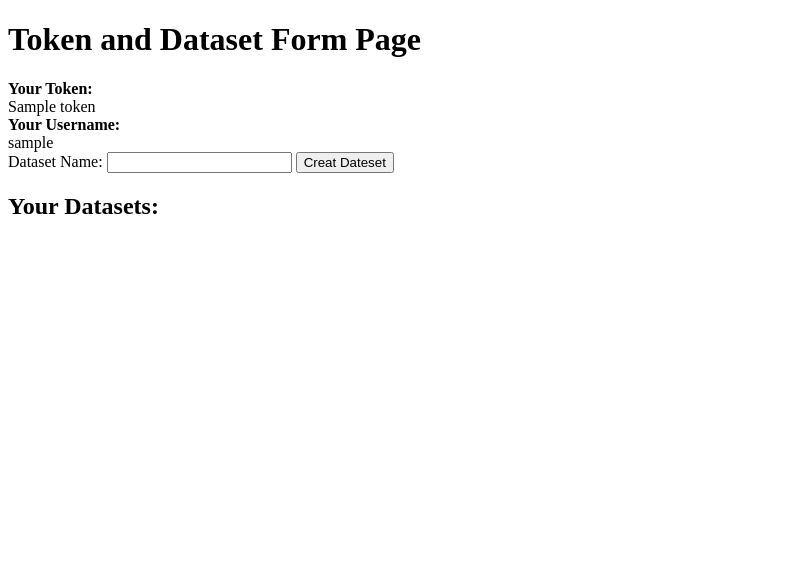
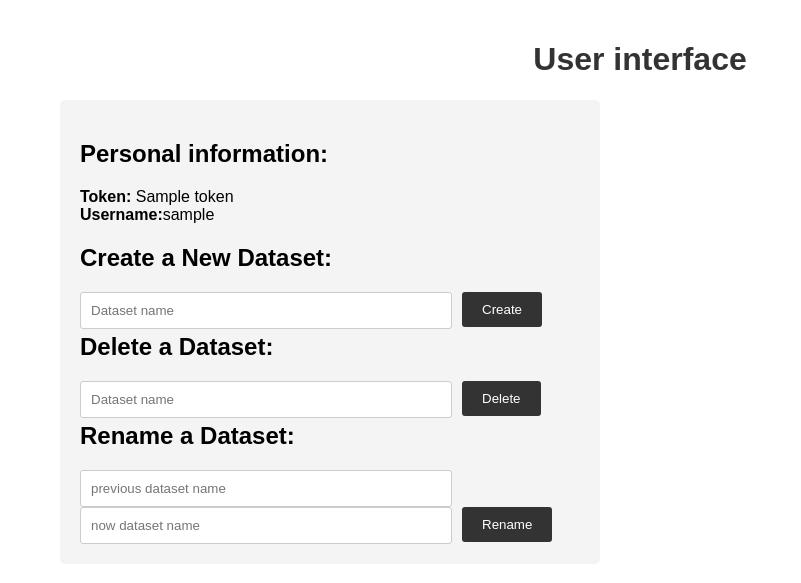
Before and after one commit to LZUCSWang/OCSIP, a Django app: template home/templates/usr.html in a window 1280 px wide. Shown: the top 583 px of the page, without its empty margins (0-801 px from the left). Run offline with Django 4.2, Linux system fonts and the light colour scheme; data comes from the database, SQL or seed files in the repository; both versions use the stored data as it was after the commit; tables that the repository leaves empty hold one stand-in row (values such as "Sample post"); the template is opened without the code that fills it: values that come from a table or form of the project are taken from there, most other values are stand-ins (such as "Sample title", 1, 10 or a date in 2020).

Commit message:
更新删除和重命名数据集

```diff
--- a/OCSIP/urls.py
+++ b/OCSIP/urls.py
@@ -15,14 +15,14 @@ Including another URLconf
 """
 from django.contrib import admin
 from django.urls import path
-from home.views import home, django_upload_data, django_login, usr, django_creat_dataset, django_delete_data, django_rename_dataset, django_delete_dataset
+from home.views import home, django_upload_data, django_login, usr, django_create_dataset, django_delete_data, django_rename_dataset, django_delete_dataset
 urlpatterns = [
     path("admin/", admin.site.urls),
     path("usr/<str:token>", usr, name="usr"),
     path("home/", home, name="home"),
     path("", django_login, name="login"),
     path('upload_data/', django_upload_data, name='add'),
-    path('creat_dataset/', django_creat_dataset,
+    path('creat_dataset/', django_create_dataset,
          name='creat_dataset'),
     path('delete_data/', django_delete_data, name='delete_data'),
     path('rename_dataset/', django_rename_dataset, name='rename_dataset'),
--- a/home/templates/usr.html
+++ b/home/templates/usr.html
@@ -1,50 +1,190 @@
 <!DOCTYPE html>
 <html lang="en">
+
 <head>
   <meta charset="UTF-8" />
   <meta name="viewport" content="width=device-width, initial-scale=1.0" />
   <title>Token and Dataset Form</title>
+  <style>
+    body {
+      font-family: Arial, sans-serif;
+      margin: 0;
+      padding: 20px;
+    }
+
+    h1 {
+      text-align: center;
+      color: #333;
+    }
+
+    .form-container {
+      max-width: 500px;
+      margin: 0 auto;
+      padding: 20px;
+      background-color: #f4f4f4;
+      border-radius: 5px;
+    }
+
+    .form-container h2 {
+      margin-top: 20px;
+    }
+
+    .form-container label {
+      display: block;
+      margin-bottom: 10px;
+      font-weight: bold;
+      color: #333;
+    }
+
+    .form-container input[type="text"] {
+      width: 70%;
+      padding: 10px;
+      border: 1px solid #ccc;
+      border-radius: 3px;
+      float: left;
+    }
+
+    .form-container button[type="submit"] {
+      padding: 10px 20px;
+      background-color: #333;
+      color: #fff;
+      border: none;
+      border-radius: 3px;
+      cursor: pointer;
+      margin-left: 10px;
+      float: left;
+    }
+
+    .form-container p {
+      color: red;
+      display: block;
+      float: none;
+      clear: both;
+    }
+
+    .dataset-list {
+      margin-top: 0px;
+      padding: 0;
+      list-style-type: none;
+    }
+
+    .dataset-list li {
+      margin-bottom: 10px;
+      padding: 10px;
+      background-color: #f9f9f9;
+      border-radius: 5px;
+    }
+
+    .dataset-list li strong {
+      color: #333;
+    }
+
+    .dataset-list li button {
+      padding: 5px 10px;
+      background-color: #333;
+      color: #fff;
+      border: none;
+      border-radius: 3px;
+      cursor: pointer;
+    }
+
+    .content {
+      width: 100%;
+      display: flex;
+      justify-content: space-between;
+    }
+
+    .left-content {
+      width: 50%;
+      flex: auto;
+    }
+
+    .right-content {
+      width: 50%;
+      flex: auto;
+    }
+  </style>
 </head>
+
 <body>
-    <h1>Token and Dataset Form Page</h1>
+  <h1>User interface</h1>
+  <div class="content">
+    <div class="left-content">
+      <div class="form-container">
+        <h2>Personal information:</h2>
+        <div>
+          <strong>Token:</strong> {{ token }}
+        </div>
+        <div>
+          <strong>Username:</strong>{{ username }}
+        </div>
 
-    <div>
-      <strong>Your Token:</strong>
-      <!-- 使用 Django 模板语言显示 token -->
-      <div>{{ token }}</div>
-      <strong>Your Username:</strong>
-      <!-- 使用 Django 模板语言显示 username -->
-      <div>{{ username }}</div>
-
-      <!-- 表单 -->
+        <h2>Create a New Dataset:</h2>
         <form method="post" action="{% url 'creat_dataset' %}">
           {% csrf_token %}
-
-        <!-- 输入框，用于输入 dataset_name -->
-        <label for="dataset_name">Dataset Name:</label>
-        <input type="text" id="dataset_name" name="dataset_name" required />
-        <!-- 提交按钮 -->
-        <button type="submit">Creat Dateset</button>
-        <!-- 数据集列表 -->
-        <h2>Your Datasets:</h2>
-        <ul>
+          <input type="text" id="create_dataset_name" name="create_dataset_name" placeholder="Dataset name" required>
+          <button type="submit">Create</button>
+        </form>
+        <p id="duplicate"></p>
+        <script>
+          var dup = "{{dup}}"
+          if (dup == 1) {
+            document.getElementById("duplicate").innerText = "The dataset already exists!"
+          }
+        </script>
+        <h2>Delete a Dataset:</h2>
+        <form method="post" action="{% url 'delete_dataset' %}">
+          {% csrf_token %}
+          <input type="text" id="delete_dataset_name" name="delete_dataset_name" placeholder="Dataset name" required>
+          <button type="submit">Delete</button>
+        </form>
+        <p id="del"></p>
+        <script>
+          var del = "{{del}}"
+          if (del == 1) {
+            document.getElementById("del").innerText = "The dataset doesn't exist!"
+          }
+        </script>
+        <h2>Rename a Dataset:</h2>
+        <form method="post" action="{% url 'rename_dataset' %}">
+          {% csrf_token %}
+          <input type="text" id="previous_dataset_name" name="previous_dataset_name" placeholder="previous dataset name" required>
+          <input type="text" id="new_dataset_name" name="new_dataset_name" placeholder="now dataset name" required>
+          <button type="submit">Rename</button>
+        </form>
+        <p id="ren"></p>
+        <script>
+          var ren = "{{ren}}"
+          if (ren == 1) {
+            document.getElementById("ren").innerText = "The dataset doesn't exist!"
+          }
+          if (ren == 2) {
+            document.getElementById("ren").innerText = "The new dataset name already exists!"
+          }
+        </script>
+      </div>
+    </div>
+    <div class="right-content">
+      <!-- <h2>Your Datasets:</h2>s -->
+      <ul class="dataset-list">
         {% for dataset_id, dataset_info in datasets.items %}
         <li>
-            <strong>Dataset ID:</strong> {{ dataset_id }}<br />
-            <strong>Name:</strong> {{ dataset_info.name }}<br />
-            <strong>Created Time:</strong> {{ dataset_info.created_time }}<br />
-            <strong>Updated Time:</strong> {{ dataset_info.updated_time }}<br />
-
-            <!-- 使用表单提交 dataset_id -->
+          <strong>Dataset ID:</strong> {{ dataset_id }}<br>
+          <strong>Name:</strong> {{ dataset_info.name }}<br>
+          <strong>Created Time:</strong> {{ dataset_info.created_time }}<br>
+          <strong>Updated Time:</strong> {{ dataset_info.updated_time }}<br>
           <form method="post" action="{% url 'home' %}">
             {% csrf_token %}
-              <input type="hidden" name="dataset_id" value="{{ dataset_id }}" />
+            <input type="hidden" id="dataset_id" name="dataset_id" value="{{ dataset_id }}">
             <button type="submit">Open Dataset</button>
           </form>
         </li>
         {% endfor %}
       </ul>
-      </form>
+    </div>
+  </div>
+
   </div>
 </body>
+
 </html>
```
Also changed, not shown: PY/__init__.py (+0 -7 lines), home/views.py (+97 -57 lines), db.sqlite3. Lines whose indentation alone changed are shown as unchanged.
